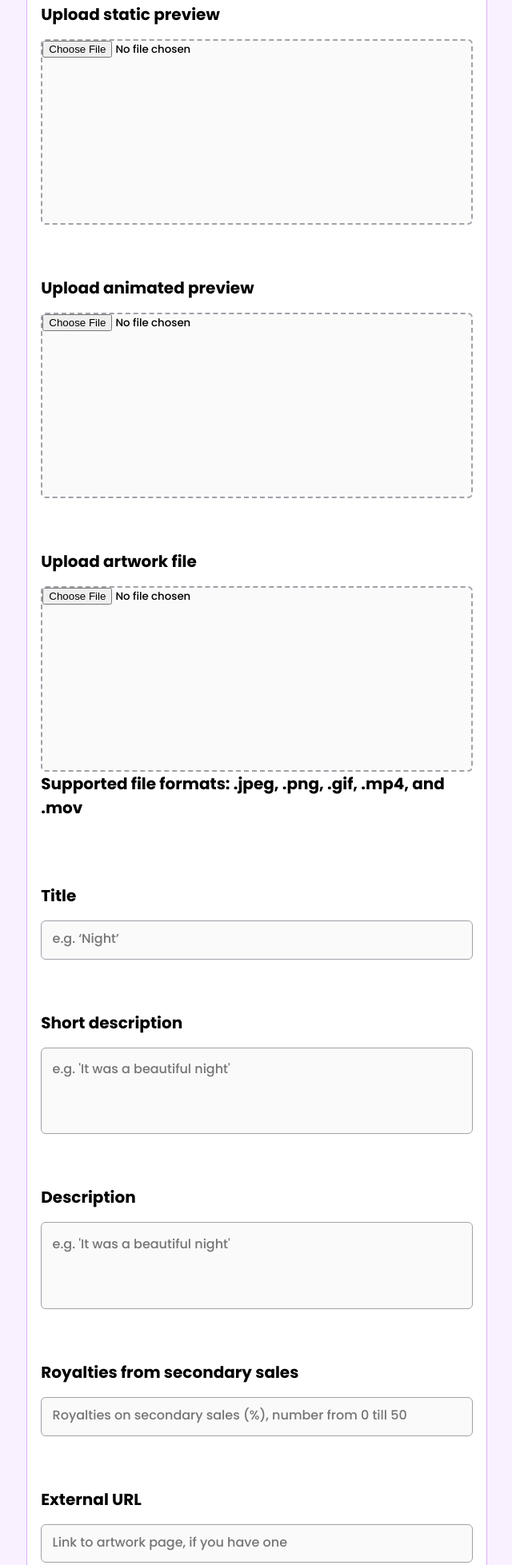
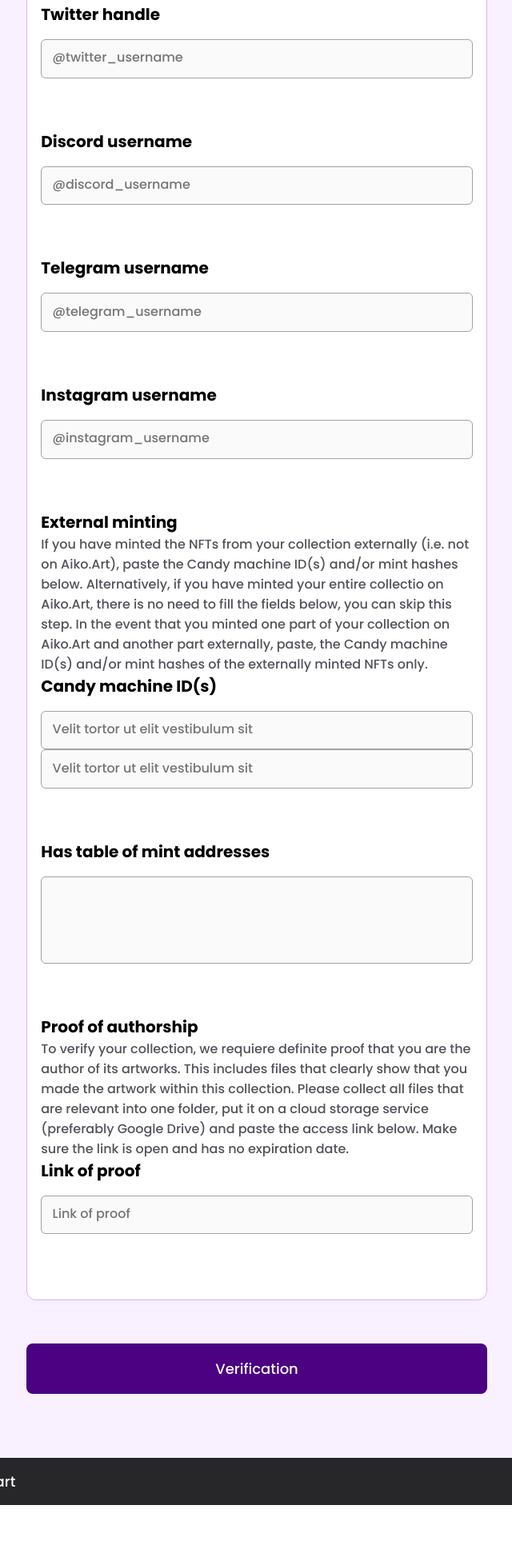
Before and after one commit to CarooSilvestri/Maquetado-maxi, a plain HTML site: page collection_verification.html in a window 1280 px wide. Shown: the part 668-2625 px from the top of the page at 80% size, without its empty margins (319-959 px from the left). After the commit the page ends 2550 px from the top, so only its background shows below. Drawn offline with Linux system fonts and the light colour scheme.

Commit message:
terminada pagina nueva

```diff
--- a/collection_verification.html
+++ b/collection_verification.html
@@ -81,8 +81,8 @@
 
             <div class="wrap rowed cont-form">
                 <label>Collection</label>
-                <select name="select" class="form-area" >
-                    <option value="value1" placeholder="Link to artwork page, if you have one">Value 1</option>
+                <select name="select" class="form-area">
+                    <option value="value1">Value 1</option>
                     <option value="value2" selected>Value 2</option>
                     <option value="value3">Value 3</option>
                   </select>
@@ -96,78 +96,58 @@
 
                 <form class="form">
 
-                        <div class="wrap rowed wrap-file">
-                            <label for="algo">Upload static preview</label>
-                            <input class="form-file" id="algo" type="file">
-                        </div>
-
-                        <div class="wrap rowed wrap-file">
-                            <label for="algo">Upload animated preview</label>
-                            <input class="form-file" id="algo" type="file">
-                        </div>
-
-                        <div class="wrap rowed wrap-file">
-                            <label> Upload artwork file</label>
-                            <input class="form-file" id="algo" type="file">
-                            <label for>Supported file formats: .jpeg, .png, .gif, .mp4, and .mov</label></input>
+                    <div class="wrap rowed">
+                        <label>Twitter handle</label>
+                        <input class="form-area" type="text" placeholder="@twitter_username">
                     </div>
 
                     <div class="wrap rowed">
-                            <label>Title</label>
-                            <input class="form-area" type="text" placeholder="e.g. ‘Night’">
+                        <label>Discord username</label>
+                        <input class="form-area" type="text" placeholder="@discord_username">
                     </div>
 
                     <div class="wrap rowed">
-                            <label>Short description</label>
-                            <textarea class="form-area" placeholder="e.g. 'It was a beautiful night'" rows="4"></textarea>
+                        <label>Telegram username</label>
+                        <input class="form-area" type="text" placeholder="@telegram_username">
                     </div>
 
                     <div class="wrap rowed">
-                            <label>Description</label>
-                            <textarea class="form-area" placeholder="e.g. 'It was a beautiful night'" rows="4"></textarea>
+                        <label>Instagram username</label>
+                        <input class="form-area" type="text" placeholder="@instagram_username">
+                    </div>
+
+                    <p class="text-lg"><strong>External minting</strong></p>
+                    <p class="note">If you have minted the NFTs from your collection externally (i.e. not on Aiko.Art), paste the Candy
+                        machine ID(s) and/or mint hashes below. Alternatively, if you have minted your entire collectio on Aiko.Art,
+                        there is no need to fill the fields below, you can skip this step. In the event that you minted one part of
+                        your collection on Aiko.Art and another part externally, paste, the Candy machine ID(s) and/or mint hashes
+                        of the externally minted NFTs only.</p>
+
+                    <div class="wrap rowed">
+                        <label>Candy machine ID(s)</label>
+                        <input class="form-area" type="text" placeholder="Velit tortor ut elit vestibulum sit">
+                        <input class="form-area" type="text" placeholder="Velit tortor ut elit vestibulum sit">
                     </div>
 
                     <div class="wrap rowed">
-                            <label>Royalties from secondary sales</label>
-                            <input class="form-area" type="text" placeholder="Royalties on secondary sales (%), number from 0 till 50">
+                        <label>Has table of mint addresses</label>
+                        <textarea class="form-area" placeholder="" rows="4"></textarea>
                     </div>
 
+                    <p class="text-lg"><strong>Proof of authorship</strong></p>
+                    <p class="note">To verify your collection, we requiere definite proof that you are the author of its artworks. This
+                        includes files that clearly show that you made the artwork within this collection.
+                        Please collect all files that are relevant into one folder, put it on a cloud storage service (preferably Google
+                        Drive) and paste the access link below. Make sure the link is open and has no expiration date.</p>
+
                     <div class="wrap rowed">
-                            <label>External URL</label>
-                            <input class="form-area" type="text" placeholder="Link to artwork page, if you have one">
+                        <label>Link of proof</label>
+                        <input class="form-area" type="text" placeholder="Link of proof">
                     </div>
 
-                        <div class="wrap rowed">
-                            <label>Tags</label>
-                            <input class="form-area" type="text" placeholder="Link to artwork page, if you have one">
+                </form>
             </div>
-
-                        <div class="wrap rowed">
-                            <label>License</label>
-                            <input class="form-area" type="text" placeholder="Link to artwork page, if you have one">
-                        </div>
-
-                        <div class="wrap rowed">
-                            <label>Collection</label>
-                            <div class="double-form rowed">
-                                <input class="form-area" type="text" placeholder="Link to artwork page, if you have one">
-                                <input class="form-area" type="text" placeholder="Link to artwork page, if you have one">
-                            </div>
-                        </div>
-
-                        <div class="wrap-checkbox rowed">
-                            <input type="checkbox" id="cbox" class="checkbox">
-                            <div class="label-cbox">
-                                <label for="cbox">NSFW<br></label>
-                                <p class="note">This NFT includes explicit and sensitive content.</p>
-                            </div>
-                        </div>
-                    </form>
-
-                    <p class="note">You CANNOT edit your NFT after minting - make sure that all information is correct.</p>
-                </div>
-
-                <button class="btn-submit cont-form centered">Mint NFT</button>
+            <button class="btn-submit text-md">Verification</button>
         </div>
     </div>
     <!-- Footer -->
--- a/styles.css
+++ b/styles.css
@@ -604,6 +604,8 @@ textarea { resize: none; }
     background-color: var(--main-submit-bg-color);
     color: var(--main-fontcolor-light);
     padding: 1em;
+    width: 100%;
+    margin-top: 3em;
     border-radius: 8px;
 }
 
```
Also changed, not shown: create_collection.html (+1 -1 lines), create_nft.html (+1 -1 lines). Lines whose indentation alone changed are shown as unchanged.
